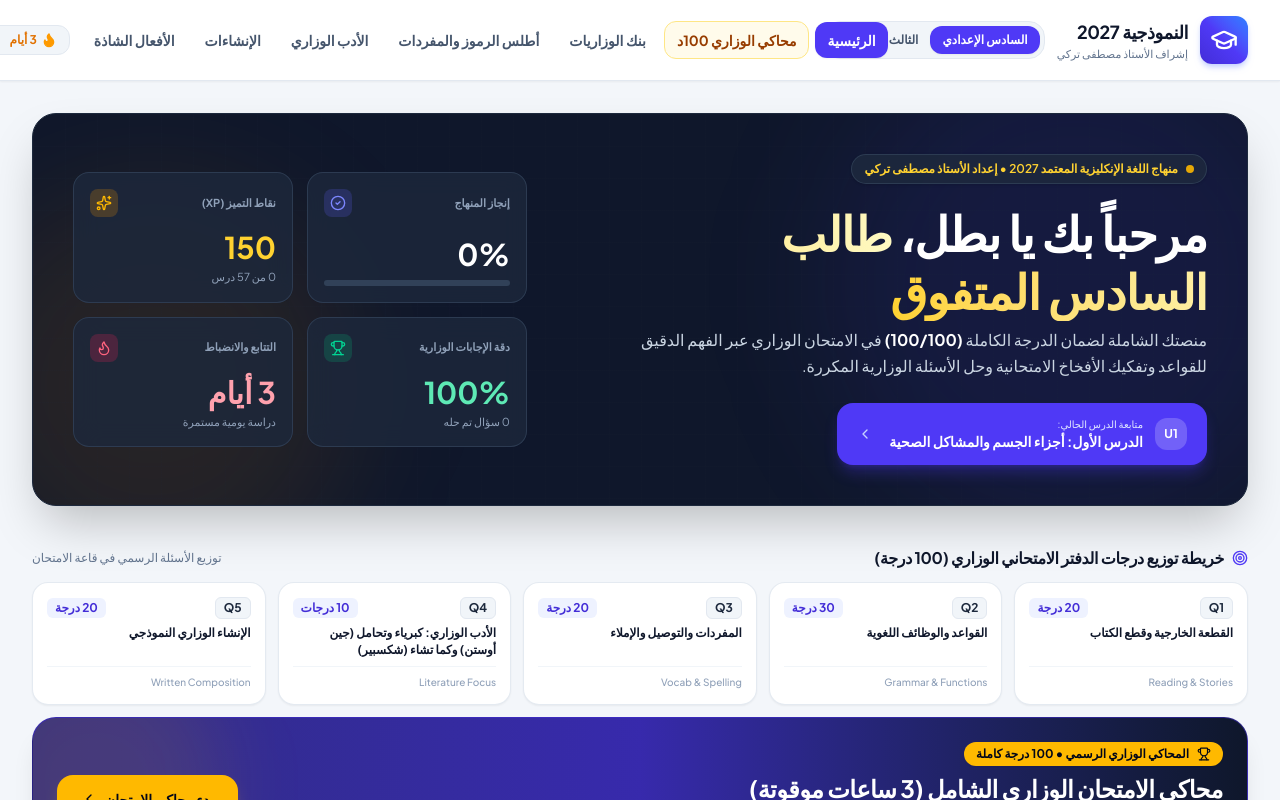
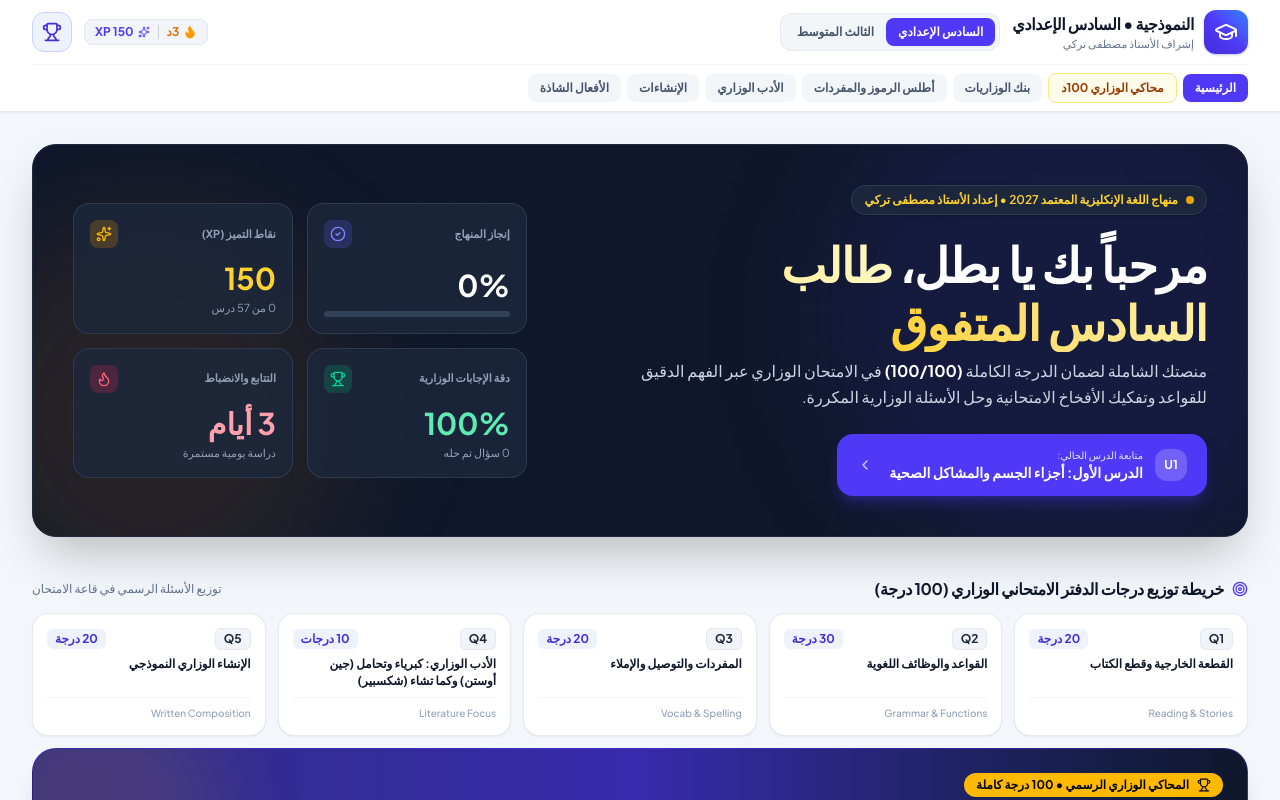
Before and after one commit to almaliki89/platform, a React (Vite) app: page / in a window 1280 px wide. Shown: the top 800 px of the page. Built offline with nearby package versions, Linux system fonts and the light colour scheme; a web font is replaced by a local one.

Commit message:
ui: refine navbar layout and sizing
Adjust padding, spacing, and icon sizes to improve responsiveness and visual hierarchy in the navbar.

```diff
--- a/src/components/Navbar.tsx
+++ b/src/components/Navbar.tsx
@@ -41,39 +41,42 @@ export const Navbar: React.FC<NavbarProps> = ({
 
   return (
     <header className="sticky top-0 z-40 bg-white/95 backdrop-blur-md border-b border-slate-200 shadow-xs">
-      <div className="max-w-7xl mx-auto px-4 sm:px-6 lg:px-8">
-        <div className="flex items-center justify-between h-16 sm:h-20 gap-3">
+      <div className="max-w-7xl mx-auto px-3 sm:px-6 lg:px-8">
+        {/* Main Navbar Row */}
+        <div className="flex items-center justify-between h-16 gap-2 sm:gap-4 flex-nowrap">
 
           {/* Logo & Grade Identity */}
-          <div className="flex items-center gap-3 select-none">
+          <div className="flex items-center gap-2 sm:gap-3 shrink-0 select-none">
             <div
               id="brand-logo"
               onClick={() => setCurrentTab('dashboard')}
-              className="flex items-center gap-2 sm:gap-3 cursor-pointer group"
+              className="flex items-center gap-2 sm:gap-2.5 cursor-pointer group shrink-0"
             >
-              <div className={`w-10 h-10 sm:w-12 sm:h-12 rounded-xl flex items-center justify-center text-white shadow-md group-hover:scale-105 transition-transform duration-200 ${
+              <div className={`w-9 h-9 sm:w-11 sm:h-11 rounded-xl flex items-center justify-center text-white shadow-sm group-hover:scale-105 transition-transform duration-200 shrink-0 ${
                 isThirdIntermediate
                   ? 'bg-gradient-to-tr from-teal-700 via-teal-600 to-emerald-500 shadow-teal-200'
                   : 'bg-gradient-to-tr from-indigo-700 via-indigo-600 to-blue-500 shadow-indigo-200'
               }`}>
-                <GraduationCap className="w-6 h-6 sm:w-7 sm:h-7" />
+                <GraduationCap className="w-5 h-5 sm:w-6 sm:h-6" />
               </div>
-              <div className="hidden sm:block">
-                <div className="flex items-center gap-2">
-                  <span className="font-extrabold text-base sm:text-lg text-slate-900 tracking-tight">النموذجية 2027</span>
+              <div className="hidden md:block shrink-0">
+                <div className="flex items-center gap-1.5">
+                  <span className="font-black text-sm sm:text-base text-slate-900 tracking-tight whitespace-nowrap">
+                    {isThirdIntermediate ? 'النموذجية • الثالث المتوسط' : 'النموذجية • السادس الإعدادي'}
+                  </span>
                 </div>
-                <p className="text-[11px] text-slate-500 font-medium truncate">
-                  إشراف الأستاذ مصطفى تركي
+                <p className="text-[11px] text-slate-500 font-medium whitespace-nowrap">
+                  {isThirdIntermediate ? 'المنهج الوزاري 2025' : 'إشراف الأستاذ مصطفى تركي'}
                 </p>
               </div>
             </div>
 
             {/* Grade Switcher Segmented Control */}
-            <div className="flex items-center p-1 bg-slate-100 rounded-2xl border border-slate-200 shrink-0">
+            <div className="flex items-center p-1 bg-slate-100/90 rounded-xl border border-slate-200/90 shrink-0">
               <button
                 id="grade-sixth-btn"
                 onClick={() => onSelectGrade('sixth-preparatory')}
-                className={`px-2.5 sm:px-3 py-1 sm:py-1.5 rounded-xl text-[11px] sm:text-xs font-black transition-all ${
+                className={`px-2.5 sm:px-3 py-1 sm:py-1.5 rounded-lg text-[11px] sm:text-xs font-bold transition-all whitespace-nowrap ${
                   !isThirdIntermediate
                     ? 'bg-indigo-600 text-white shadow-xs'
                     : 'text-slate-600 hover:text-slate-900'
@@ -84,7 +87,7 @@ export const Navbar: React.FC<NavbarProps> = ({
               <button
                 id="grade-third-btn"
                 onClick={() => onSelectGrade('third-intermediate')}
-                className={`px-2.5 sm:px-3 py-1 sm:py-1.5 rounded-xl text-[11px] sm:text-xs font-black transition-all flex items-center gap-1.5 ${
+                className={`px-2.5 sm:px-3 py-1 sm:py-1.5 rounded-lg text-[11px] sm:text-xs font-bold transition-all flex items-center gap-1 whitespace-nowrap ${
                   isThirdIntermediate
                     ? 'bg-teal-600 text-white shadow-xs'
                     : 'text-slate-600 hover:text-slate-900'
@@ -96,8 +99,8 @@ export const Navbar: React.FC<NavbarProps> = ({
             </div>
           </div>
 
-          {/* Navigation Links - Desktop (Only on xl screens 1280px+) */}
-          <nav className="hidden xl:flex items-center gap-1.5">
+          {/* Navigation Links - Desktop Large Screens (2xl and wide displays only) */}
+          <nav className="hidden 2xl:flex items-center gap-1 shrink-0">
             {navItems.map((tab) => {
               const isActive = currentTab === tab.id;
               const Icon = (tab as any).icon;
@@ -106,14 +109,14 @@ export const Navbar: React.FC<NavbarProps> = ({
                   key={tab.id}
                   id={`nav-${tab.id}-btn`}
                   onClick={() => setCurrentTab(tab.id as any)}
-                  className={`px-3 py-2 rounded-xl text-xs xl:text-sm font-bold transition-all relative flex items-center gap-1.5 shrink-0 whitespace-nowrap ${
+                  className={`px-2.5 py-1.5 rounded-lg text-xs font-bold transition-all relative flex items-center gap-1.5 shrink-0 whitespace-nowrap ${
                     isActive
                       ? tab.highlight
                         ? 'bg-amber-400 text-slate-950 shadow-xs font-black'
                         : isThirdIntermediate ? 'bg-teal-600 text-white shadow-xs font-black' : 'bg-indigo-600 text-white shadow-xs font-black'
                       : tab.highlight
-                        ? 'text-amber-800 bg-amber-50 hover:bg-amber-100 border border-amber-200 font-black'
-                        : 'text-slate-600 hover:text-slate-950 hover:bg-slate-100/80'
+                        ? 'text-amber-800 bg-amber-50 hover:bg-amber-100 border border-amber-200 font-bold'
+                        : 'text-slate-600 hover:text-slate-950 hover:bg-slate-100'
                   }`}
                 >
                   {Icon && <Icon className="w-3.5 h-3.5" />}
@@ -129,16 +132,16 @@ export const Navbar: React.FC<NavbarProps> = ({
             <div
               id="student-stats-pill"
               onClick={onOpenProfile}
-              className="hidden sm:flex items-center gap-2.5 px-3 py-1.5 bg-slate-100 border border-slate-200 rounded-xl cursor-pointer hover:bg-slate-200 transition-colors shrink-0"
+              className="hidden lg:flex items-center gap-2 px-2.5 py-1 bg-slate-100 border border-slate-200 rounded-lg cursor-pointer hover:bg-slate-200/80 transition-colors shrink-0"
               title="لوحة إنجازات الطالب"
             >
-              <div className="flex items-center gap-1 text-amber-600 font-bold text-xs">
-                <Flame className="w-4 h-4 fill-amber-500 text-amber-500" />
-                <span>{studentState.streakDays} أيام</span>
+              <div className="flex items-center gap-1 text-amber-600 font-bold text-xs whitespace-nowrap">
+                <Flame className="w-3.5 h-3.5 fill-amber-500 text-amber-500" />
+                <span>{studentState.streakDays}د</span>
               </div>
-              <div className="w-px h-4 bg-slate-300"></div>
-              <div className="flex items-center gap-1 text-indigo-600 font-bold text-xs">
-                <Sparkles className="w-3.5 h-3.5" />
+              <div className="w-px h-3.5 bg-slate-300"></div>
+              <div className="flex items-center gap-1 text-indigo-600 font-bold text-xs whitespace-nowrap">
+                <Sparkles className="w-3 h-3" />
                 <span>{studentState.xp} XP</span>
               </div>
             </div>
@@ -147,7 +150,7 @@ export const Navbar: React.FC<NavbarProps> = ({
             <button
               id="student-profile-btn"
               onClick={onOpenProfile}
-              className="w-9 h-9 sm:w-10 sm:h-10 rounded-xl bg-indigo-50 border border-indigo-200 flex items-center justify-center text-indigo-700 hover:bg-indigo-100 transition-colors shrink-0"
+              className="w-9 h-9 sm:w-10 sm:h-10 rounded-xl bg-indigo-50 border border-indigo-200 flex items-center justify-center text-indigo-700 hover:bg-indigo-100 transition-colors shrink-0 cursor-pointer"
               title="الملف الشخصي والإنجازات"
             >
               <Trophy className="w-5 h-5" />
@@ -156,8 +159,8 @@ export const Navbar: React.FC<NavbarProps> = ({
 
         </div>
 
-        {/* Responsive Sub-Navigation Bar for Screens Under 1280px (Tablets, Laptops, Mobile) */}
-        <div className="flex xl:hidden items-center overflow-x-auto py-2.5 border-t border-slate-100 no-scrollbar gap-1.5 text-xs scroll-smooth">
+        {/* Dedicated Navigation Bar for all screens under 2xl (Mobile, Tablets, Laptops, Desktops) */}
+        <div className="flex 2xl:hidden items-center overflow-x-auto py-2 border-t border-slate-100 no-scrollbar gap-1.5 text-xs scroll-smooth">
           {navItems.map((tab) => {
             const isActive = currentTab === tab.id;
             const Icon = (tab as any).icon;
@@ -165,14 +168,14 @@ export const Navbar: React.FC<NavbarProps> = ({
               <button
                 key={tab.id}
                 onClick={() => setCurrentTab(tab.id as any)}
-                className={`px-3 py-1.5 rounded-xl font-bold whitespace-nowrap transition-all shrink-0 flex items-center gap-1.5 ${
+                className={`px-3 py-1.5 rounded-lg font-bold whitespace-nowrap transition-all shrink-0 flex items-center gap-1.5 ${
                   isActive
                     ? tab.highlight
                       ? 'bg-amber-400 text-slate-950 shadow-xs font-black'
                       : isThirdIntermediate ? 'bg-teal-600 text-white shadow-xs font-black' : 'bg-indigo-600 text-white shadow-xs font-black'
                     : tab.highlight
                       ? 'text-amber-800 bg-amber-50 hover:bg-amber-100 border border-amber-200'
-                      : 'text-slate-600 bg-slate-100/80 hover:bg-slate-200/80'
+                      : 'text-slate-600 bg-slate-100/90 hover:bg-slate-200/90'
                 }`}
               >
                 {Icon && <Icon className="w-3.5 h-3.5" />}
```
